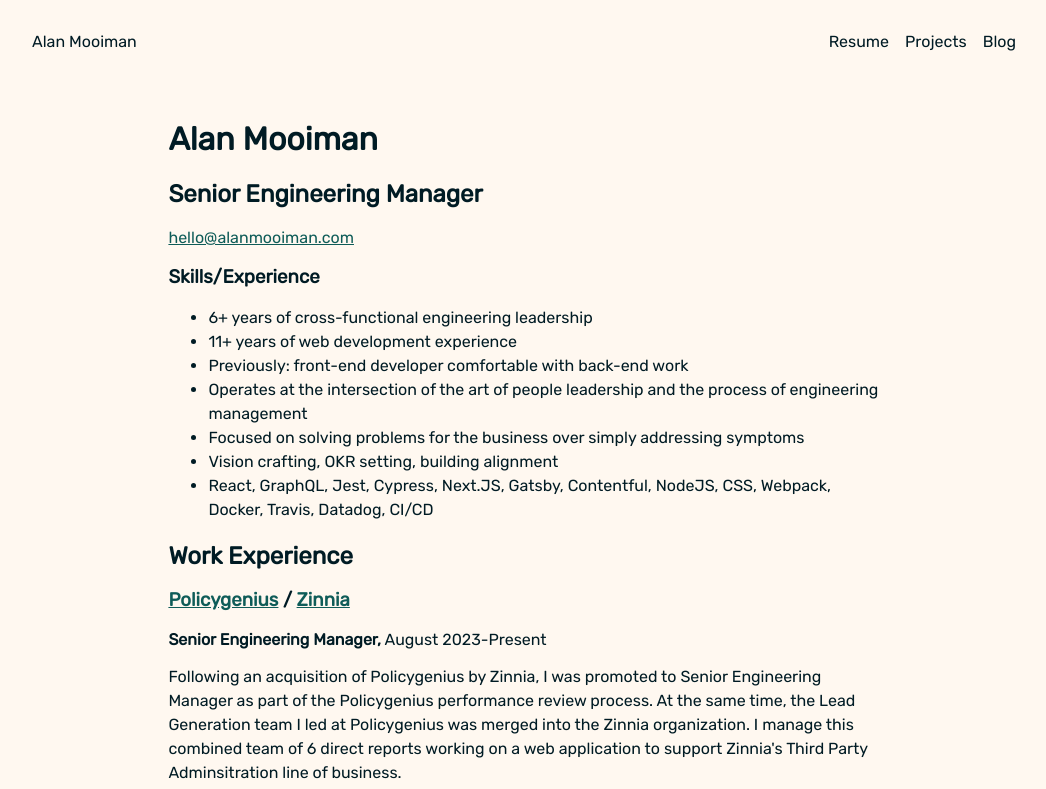
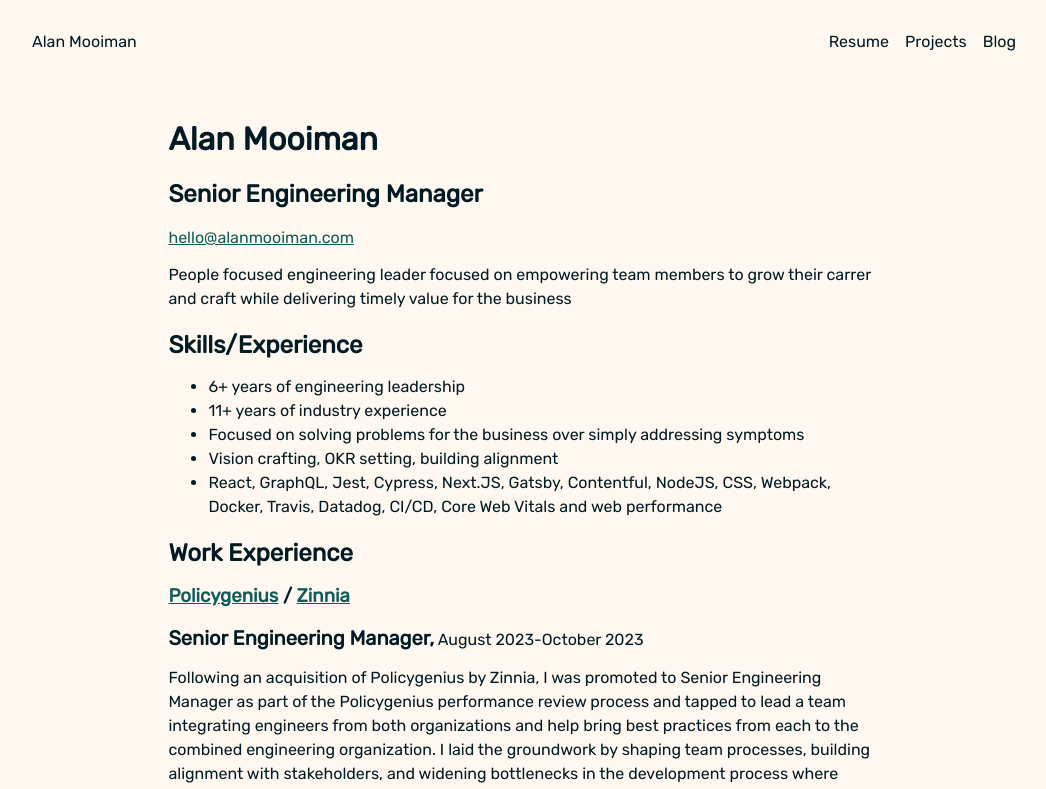
Before and after one commit to alanmoo/alanmoo-svelte, a SvelteKit app: page /resume in a window 1280 px wide. Shown: the top 789 px of the page, without its empty margins (116-1162 px from the left). Built offline with nearby package versions, Linux system fonts and the light colour scheme.

Commit message:
Resume update

```diff
--- a/src/routes/resume/+page.svelte
+++ b/src/routes/resume/+page.svelte
@@ -28,36 +28,31 @@
 	</div>
 	<header>
 		<h1>Alan Mooiman</h1>
-		<h2>Senior Engineering Manager</h2>
+		<h2 class="title">Senior Engineering Manager</h2>
+		<!-- .name_title -->
+		<span class="contact_info">
+			<a class="email" href="mailto:hello@alanmooiman.com?subject=👋 Nice résumé"
+			>hello@alanmooiman.com</a
+			>
+		</span>
+		<p>People focused engineering leader focused on empowering team members to grow their carrer and craft while delivering timely value for the business</p>
 	</header>
-	<!-- .name_title -->
-	<div class="contact_info">
-		<a class="email" href="mailto:hello@alanmooiman.com?subject=👋 Nice résumé"
-			>hello@alanmooiman.com</a
-		>
-	</div>
-	<!-- .contact_info -->
+		<!-- .contact_info -->
 	<div class="content">
 		<!-- <h3>Objective</h3>
     <p>To lead an engaged, productive, communicative team that outputs high quality projects and works together to help one another improve their skills while building the future.</p> -->
 		<section>
-			<h3>Skills/Experience</h3>
+			<h2>Skills/Experience</h2>
 			<ul class="skills">
 				<li>
-					<span id="managementTime">{managementTime}</span> of cross-functional engineering leadership
+					<span id="managementTime">{managementTime}</span> of engineering leadership
 				</li>
-				<li><span id="industryTime">{industryTime}</span> of web development experience</li>
-				<li>Previously: front-end developer comfortable with back-end work</li>
-				<li>
-					Operates at the intersection of the art of people leadership and the process of
-					engineering management
-				</li>
+				<li><span id="industryTime">{industryTime}</span> of industry experience</li>
 				<li>Focused on solving problems for the business over simply addressing symptoms</li>
 				<li>Vision crafting, OKR setting, building alignment</li>
-				<!-- <li>Familiar with Mac/iOS development</li> -->
 				<li>
 					React, GraphQL, Jest, Cypress, Next.JS, Gatsby, Contentful, NodeJS, CSS, Webpack, Docker,
-					Travis, Datadog, CI/CD
+					Travis, Datadog, CI/CD, Core Web Vitals and web performance
 				</li>
 			</ul>
 		</section>
@@ -69,15 +64,12 @@
 					<a href="https://zinnia.com">Zinnia</a>
 				</h3>
 				<h4 class="job_title">Senior Engineering Manager</h4>
-				<span class="role_dates">August 2023-Present</span>
+				<span class="role_dates">August 2023-October 2023</span>
 				<p>
 					Following an acquisition of Policygenius by Zinnia, I was promoted to Senior Engineering
-					Manager as part of the Policygenius performance review process. At the same time, the Lead
-					Generation team I led at Policygenius was merged into the Zinnia organization. I manage
-					this combined team of 6 direct reports working on a web application to support Zinnia's
-					Third Party Adminsitration line of business.
+					Manager as part of the Policygenius performance review process and tapped to lead a team integrating engineers from both organizations and help bring best practices from each to the combined engineering organization. I laid the groundwork by shaping team processes, building alignment with stakeholders, and widening bottlenecks in the development process where possible. Once the team was established, I reflected on my own career and personal needs and recognized the time was right to take a few months off before searching for my next role.
 				</p>
-				<p>
+				<!-- <p>
 					The most significant opportunities ahead of me involve leading the new team through the
 					integration of engineering cultures. Historically, Zinnia has had an agency model where
 					teams build what the customer asks for, while Policygenius has aimed for a generative
@@ -96,7 +88,7 @@
 						primarily involve working with stakeholders to get engineers involved in the discovery
 						process in order to derisk earlier than ticket estimation.
 					</li>
-				</ul>
+				</ul> -->
 
 				<h4 class="job_title">Engineering Manager</h4>
 				<span class="role_Dates">September 2021 - July 2023</span>
@@ -446,6 +438,7 @@
 	}
 	.job_title {
 		display: inline;
+		font-size: 20px;
 	}
 	.job_title::after {
 		content: ',';
@@ -475,6 +468,10 @@
 		h2 {
 			font-size: 1.33em;
 		}
+		.title {
+			display: inline-block;
+			margin: 0 1em 0 0;
+		}
 
 		h3 {
 			font-size: 1.25em;
```
